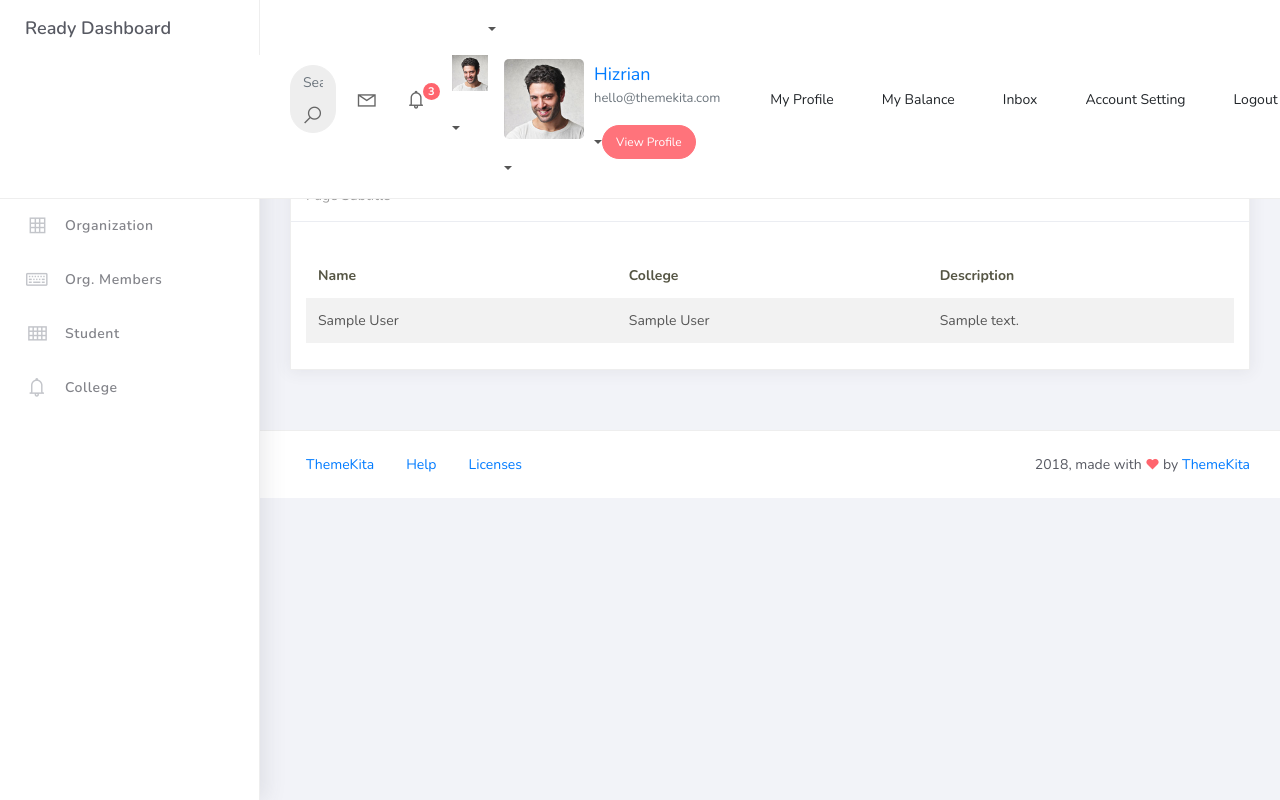
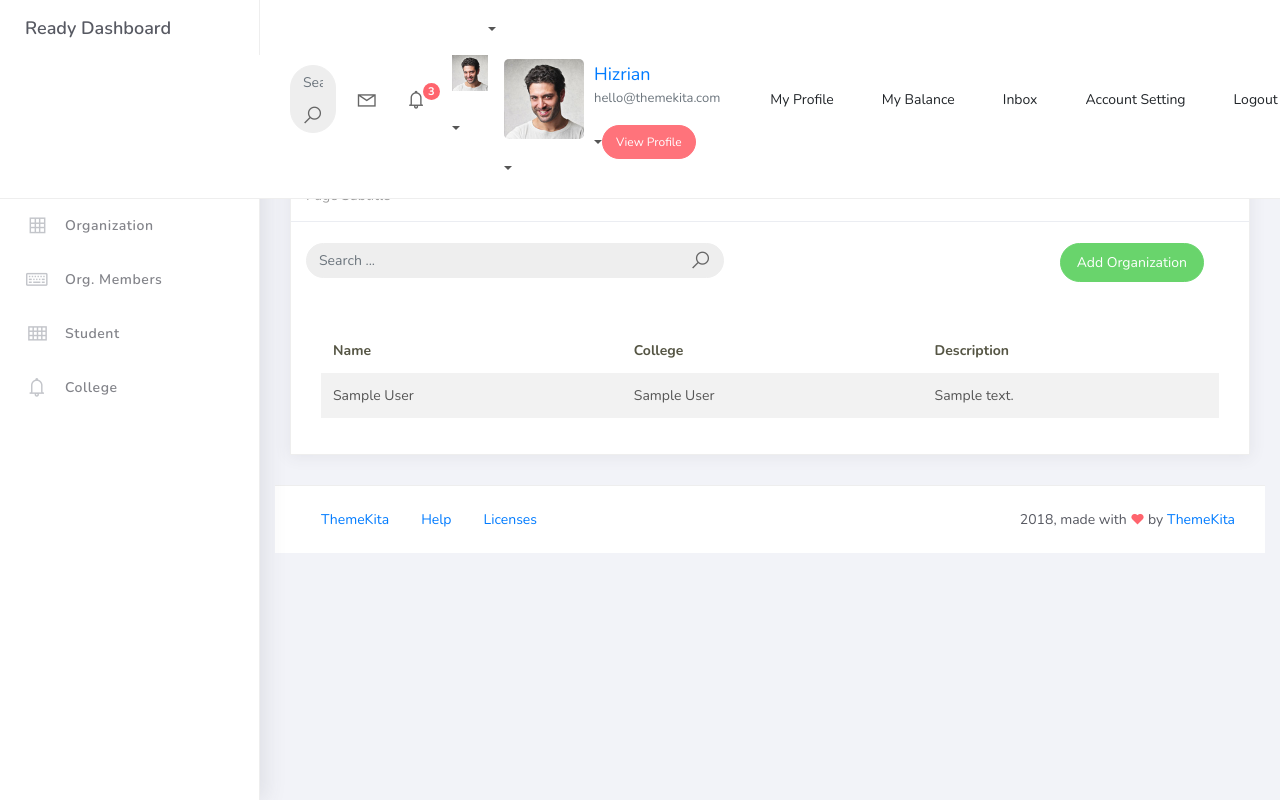
Before and after one commit to KNuas/PSUSphere, a Django app: page /organization_list in a window 1280 px wide. Run offline with Django 5.2, Linux system fonts and the light colour scheme; tables that the repository leaves empty hold one stand-in row (values such as "Sample post"); some libraries are stand-ins or nearby versions.

Commit message:
D. Organization CreateView

```diff
--- a/projectsite/projectsite/urls.py
+++ b/projectsite/projectsite/urls.py
@@ -16,7 +16,8 @@ Including another URLconf
 """
 from django.contrib import admin
 from django.urls import path
-from studentorg.views import HomePageView, OrganizationList
+from studentorg.views import HomePageView, OrganizationList, OrganizationCreateView
+path('organization_list/add', OrganizationCreateView.as_view(), name='organization-add'),
 from studentorg import views
 
 urlpatterns = [
--- a/projectsite/studentorg/views.py
+++ b/projectsite/studentorg/views.py
@@ -1,6 +1,9 @@
 from django.shortcuts import render
 from django.views.generic.list import ListView
+from django.views.generic.edit import CreateView
 from studentorg.models import Organization
+from studentorg.forms import OrganizationForm
+from django.urls import reverse_lazy
 
 class HomePageView(ListView):
     model = Organization
@@ -12,3 +15,9 @@ class OrganizationList(ListView):
     context_object_name = 'organization'
     template_name = 'org_list.html'
     paginate_by = 5
+
+class OrganizationCreateView(CreateView):
+    model = Organization
+    form_class = OrganizationForm
+    template_name = 'org_form.html'
+    success_url = reverse_lazy('organization-list')
--- a/projectsite/templates/org_list.html
+++ b/projectsite/templates/org_list.html
@@ -12,6 +12,27 @@
                         <div class="card-title">List of Organizations</div>
                         <div class="card-category">Page Subtitle</div>
                     </div>
+                    <br />
+<div class="col-md-12 row">
+    <div class="col-md-6">
+        <form class="navbar-left navbar-form nav-search mr-md-3" action="">
+            <div class="input-group">
+                <input type="text" placeholder="Search ..." class="form-control" />
+                <div class="input-group-append">
+                    <span class="input-group-text">
+                        <i class="la la-search search-icon"></i>
+                    </span>
+                </div>
+            </div>
+        </form>
+    </div>
+    <div class="col-md-6">
+        <div class="pull-right">
+            <a href="{% url 'organization-add' %}" class="btn btn-success btn-rounded">Add Organization</a>
+        </div>
+    </div>
+</div>
+<div class="card-body">
                     <div class="card-body">
                         <table class="table table-striped mt-3">
                             <thead>
```
Also changed, not shown: projectsite/studentorg/forms.py (added, +9 -0 lines), projectsite/templates/org_form.html (added, +33 -0 lines).
